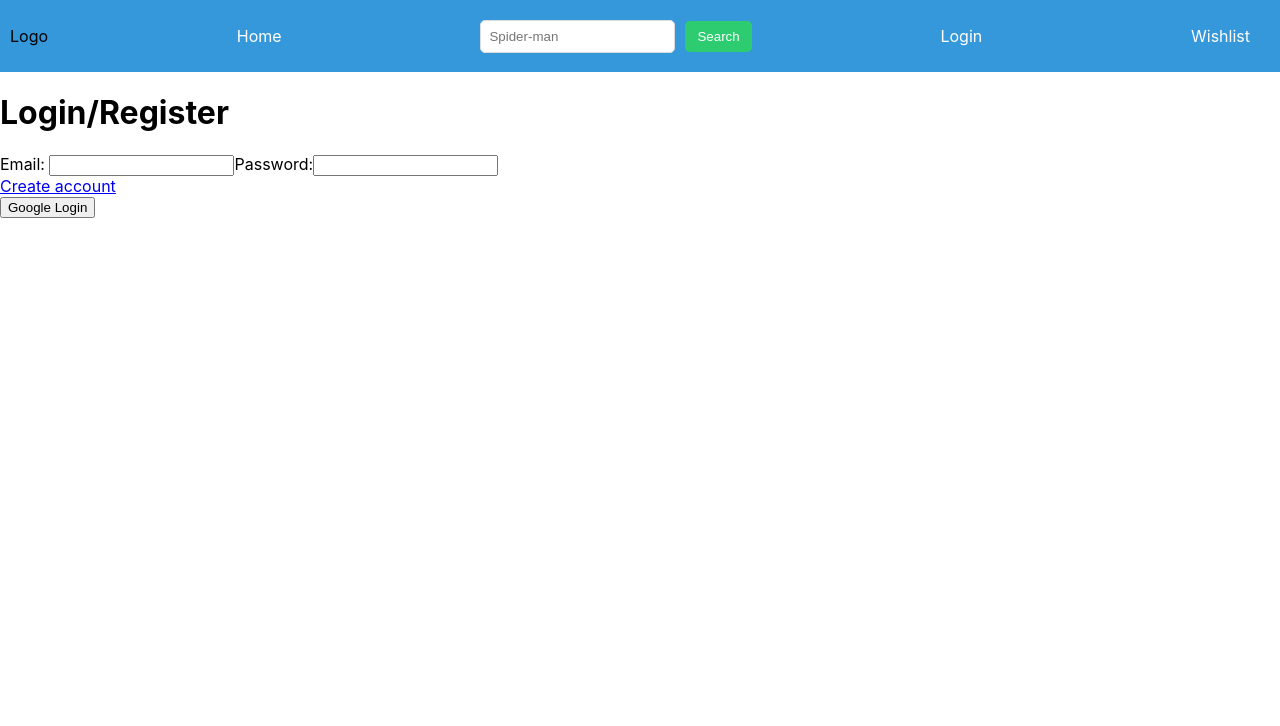
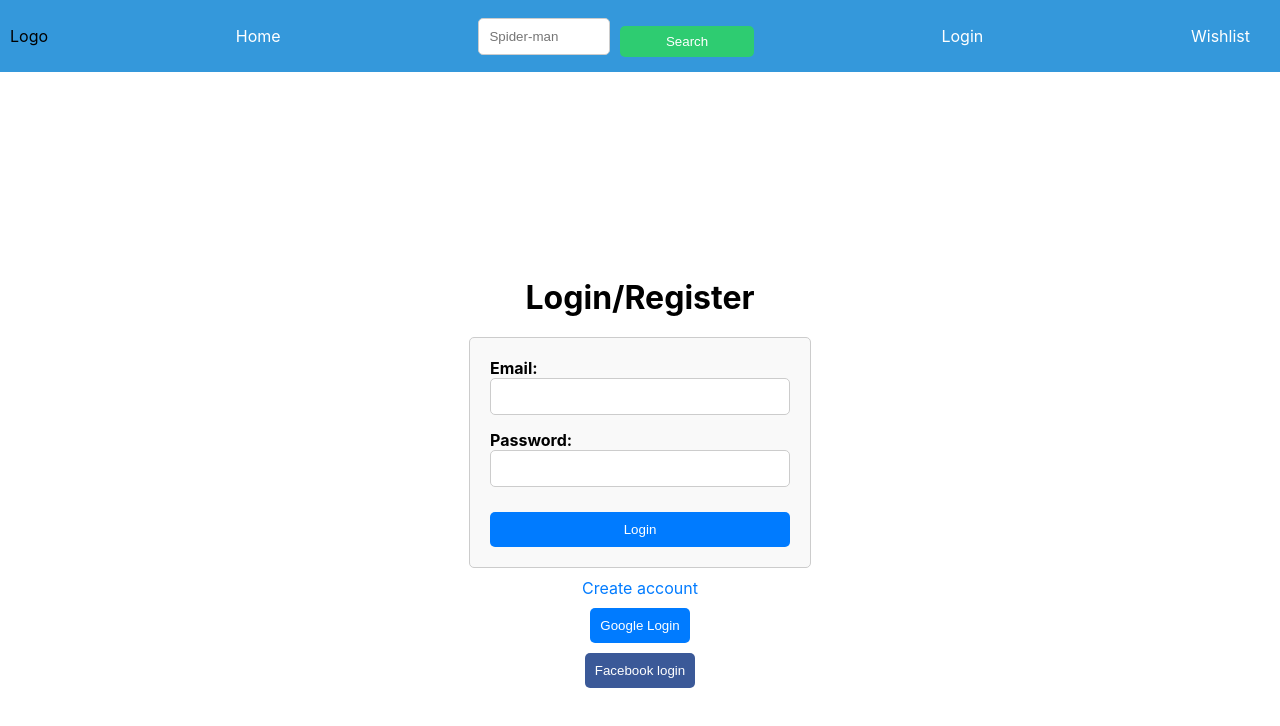
Before and after one commit to totomi2323/funkoProject, a React (Create React App) app in the folder client/: page /login in a window 1280 px wide. Shown: the top 726 px of the page. Built offline with nearby package versions, Linux system fonts and the light colour scheme; no server answers.

Commit message:
added style for login page

```diff
--- a/client/src/components/Login.js
+++ b/client/src/components/Login.js
@@ -1,20 +1,33 @@
 import React, { useEffect, useState } from "react";
 import { Link } from "react-router-dom";
 import GoogleAuthButton from "./GoogleAuthButton";
+import "../styles/login.css";
 
 const Login = () => {
   return (
-    <div>
+    <div className="login-container">
       <h1>Login/Register</h1>
-      <form action="#">
-        <label htmlFor="email">Email: </label>
-        <input type={"text"} name="email" required></input>
-        <label htmlFor="password">Password:</label>
-        <input type={"password"} name="password" required></input>
+      <form className="form-container" action="#">
+        <div className="form-group">
+          <label htmlFor="email">Email: </label>
+          <input type={"text"} name="email" required></input>
+        </div>
+        <div className="form-group">
+          <label htmlFor="password">Password:</label>
+          <input type={"password"} name="password" required></input>
+        </div>
+        <button type="submit" className="btn btn-primary">
+          Login
+        </button>
       </form>
-      <Link to="/register">Create account</Link>
+      <div className="register-link">
+        <Link to="/register">Create account</Link>
+      </div>
 
       <GoogleAuthButton />
+      <div>
+        <button className="btn btn-facebook">Facebook login</button>
+      </div>
     </div>
   );
 };
--- /dev/null
+++ b/client/src/styles/login.css
@@ -0,0 +1,71 @@
+.login-container {
+    display: flex;
+    flex-direction: column;
+    justify-content: center;
+    align-items: center;
+    height: 100vh;
+  }
+
+  .form-container {
+    width: 300px;
+    border: 1px solid #ccc;
+    border-radius: 5px;
+    padding: 20px;
+    background-color: #f9f9f9;
+  }
+
+  h1 {
+    text-align: center;
+    margin-bottom: 20px;
+  }
+
+  .form-group {
+    margin-bottom: 15px;
+  }
+
+  label {
+    display: block;
+    font-weight: bold;
+  }
+
+  input[type="text"],
+  input[type="password"] {
+    width: 100%;
+    box-sizing: border-box;
+    padding: 10px;
+    border: 1px solid #ccc;
+    border-radius: 5px;
+  }
+
+  button {
+    width: 100%;
+    padding: 10px;
+    border: none;
+    border-radius: 5px;
+    background-color: #007bff;
+    color: #fff;
+    cursor: pointer;
+    margin-top: 10px;
+  }
+
+  .btn-facebook {
+    background-color: #3b5998;
+  }
+
+  .btn-primary {
+    background-color: #007bff;
+  }
+
+  .register-link {
+    margin-top: 10px;
+    text-align: center;
+  }
+
+  .register-link a {
+    color: #007bff;
+    text-decoration: none;
+  }
+
+  .register-link a:hover {
+    text-decoration: underline;
+  }
```
